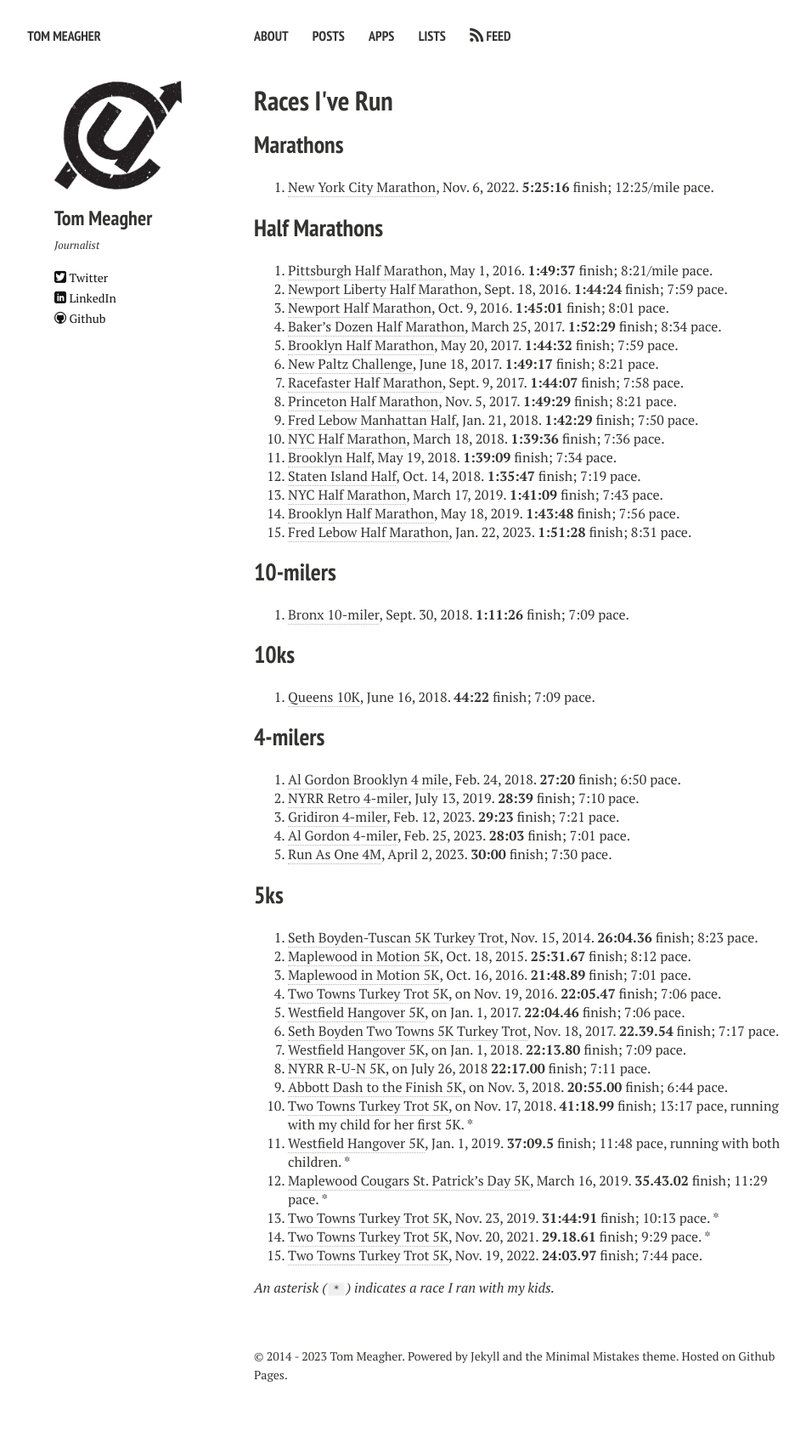
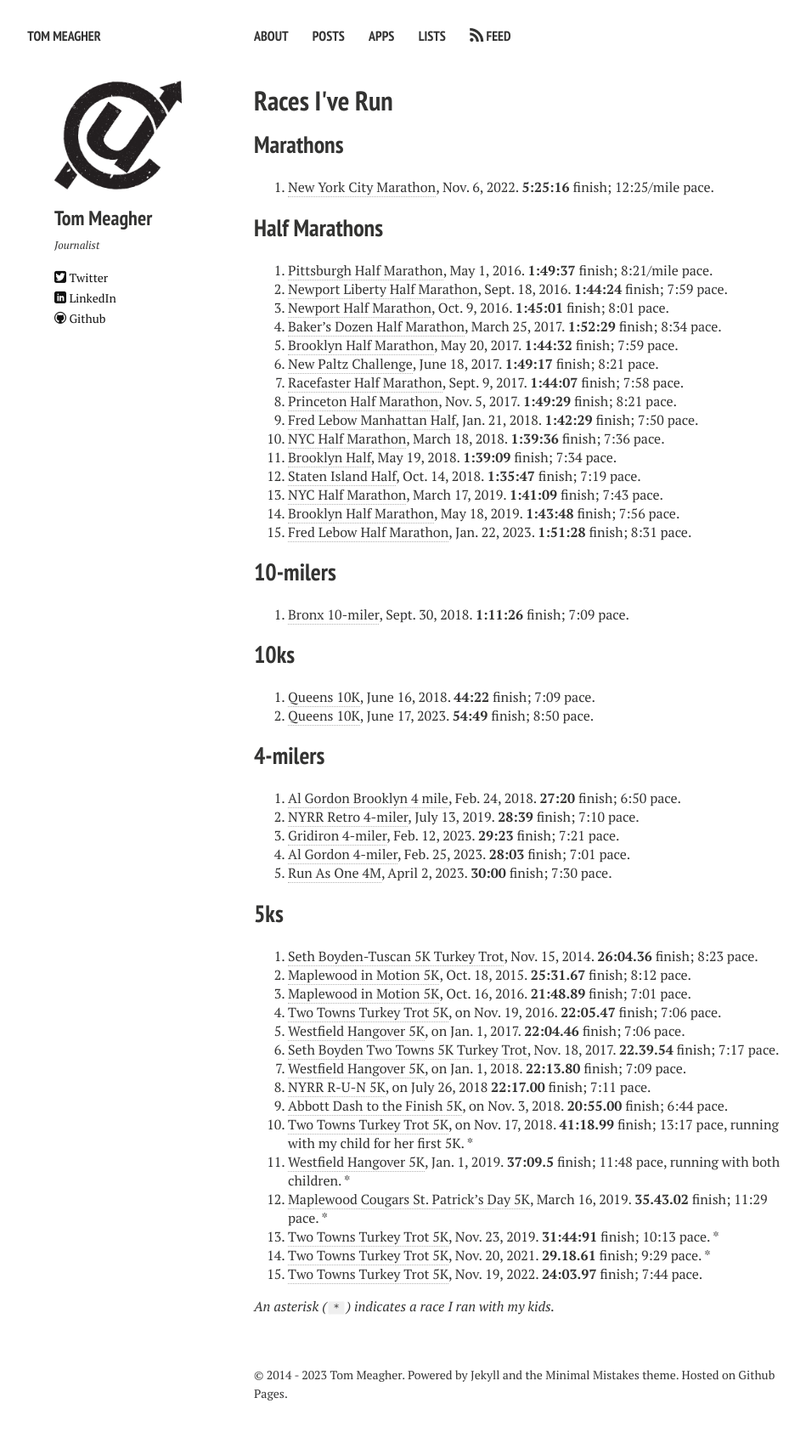
Before and after one commit to tommeagher/tommeagher.github.io, a Jekyll site: the page built from races.md, in a window 1280 px wide. Shown: the whole page at 85% size, without its empty margins (21-970 px from the left). Built offline with Jekyll 4.4.1, drawn with Linux system fonts in a browser that asks for light colours; nearby versions of some CDN libraries; before the commit the page ends 1676 px from its top, so only the background shows below that.

Commit message:
add queens 10k

```diff
--- a/races.md
+++ b/races.md
@@ -39,6 +39,7 @@
 
 ## 10ks
 1. [Queens 10K](https://results.nyrr.org/event/18Q10K/result/2191?_ga=2.128041164.1363284880.1539201243-1671636842.1538505630), June 16, 2018. **44:22** finish; 7:09 pace.
+2. [Queens 10K](https://results.nyrr.org/runner/3527/result/23QUEENS), June 17, 2023. **54:49** finish; 8:50 pace.
 
 ## 4-milers
 1. [Al Gordon Brooklyn 4 mile](http://results.nyrr.org/event/18AG4/finishers?_ga=2.117097989.2063139089.1519699327-2088906472.1513547924), Feb. 24, 2018. **27:20** finish; 6:50 pace.
```
Also changed, not shown: 2 other files.
